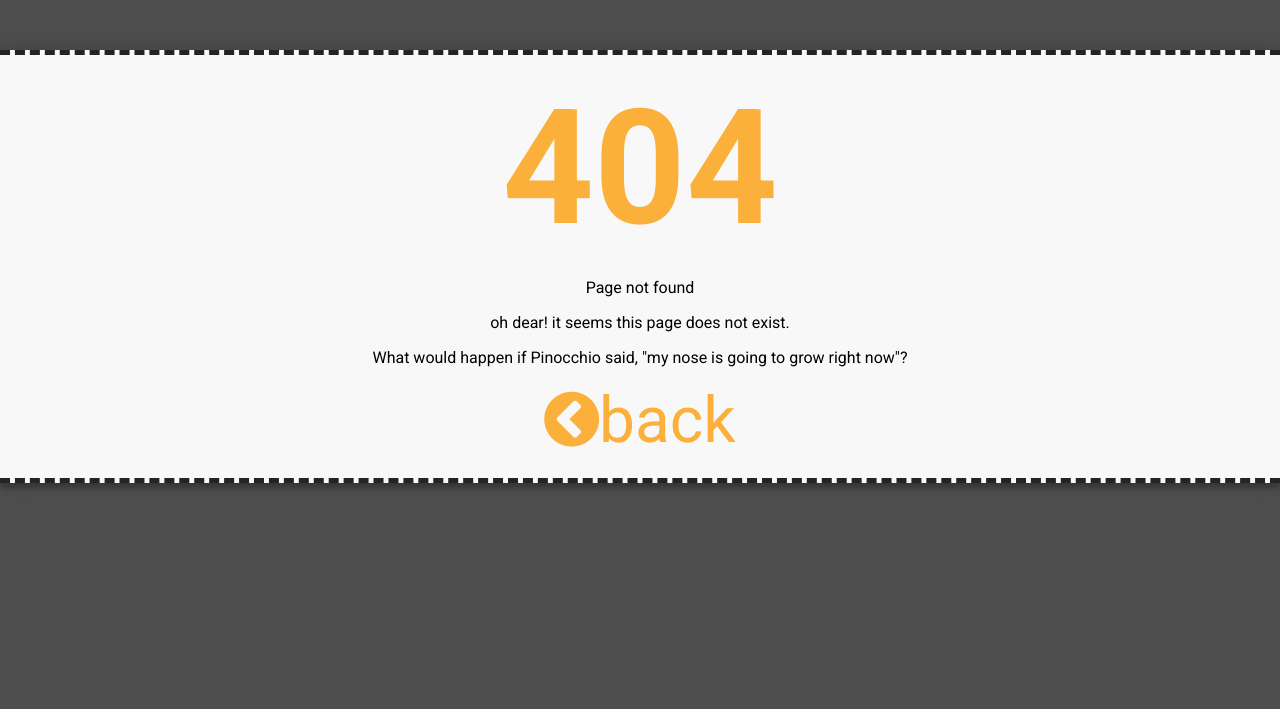
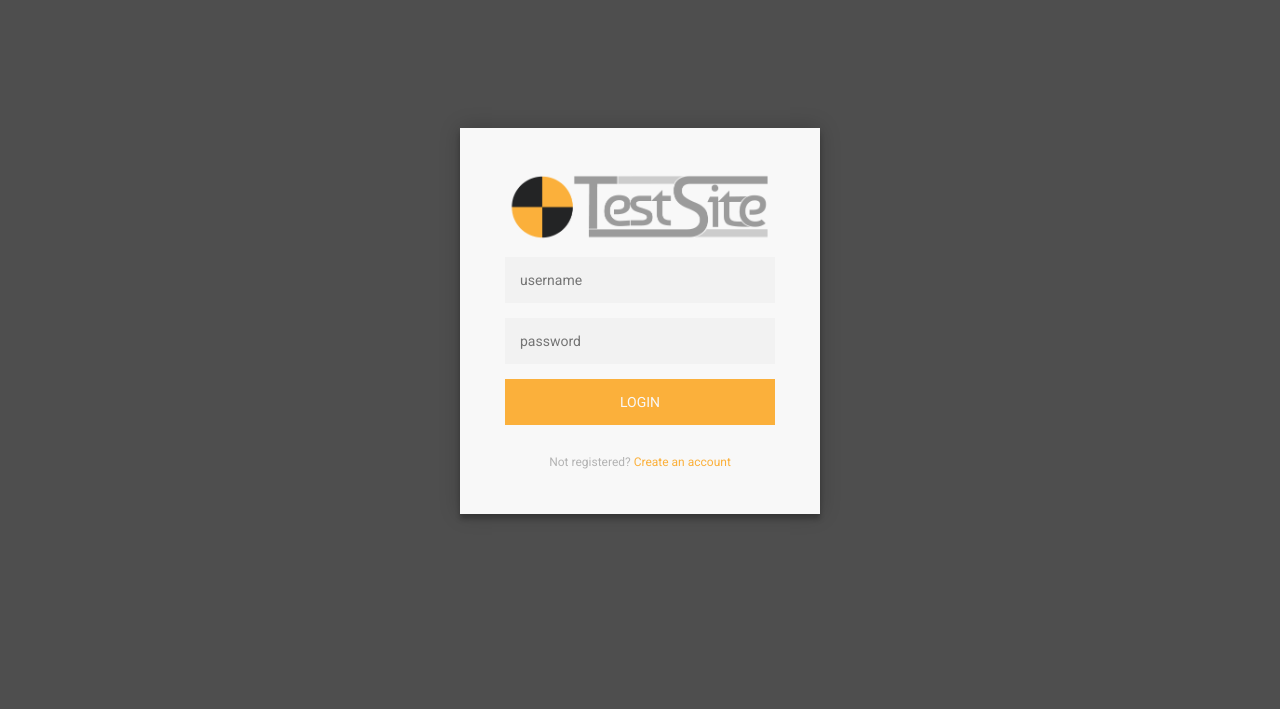
Before and after one commit to craftycal/testsite, a PHP site: page / in a window 1280 px wide. Shown: the top 709 px of the page. After the commit the page ends 520 px from the top, so only its background shows below. Run offline with PHP 8.4, Linux system fonts and the light colour scheme.

Commit message:
login start

```diff
--- a/app/controllers/pageController.php
+++ b/app/controllers/pageController.php
@@ -33,5 +33,27 @@
 			// Includes the master template and injects relevent template content.
 			require_once( APPROOT . 'app/templates/master.php' );
 		}
+
+	public function mustBeLoggedIn() {
+
+		// If you are not logged in
+		if( !isset($_SESSION['id']) ) {
+			// Redirect the user to the login page
+			header('Location: ?p=landing');
+			die();
+		}
+
+	}
+
+	public function mustBeLoggedOut() {
+
+		// If you are not logged in
+		if( isset($_SESSION['id']) ) {
+			// Redirect the user to the login page
+			header('Location: ?p=feed');
+			die();
+		}
+
+	}
 	}
 ?>
--- a/app/templates/landingPage.php
+++ b/app/templates/landingPage.php
@@ -1,21 +1,37 @@
 
 
 		<div class="login-page">
+
 		  <div class="form">
 		  	<img id="landing-logo" src="img/logo-ts.png" alt="test site logo">
-		    <form class="register-form">
-		      <input type="text" placeholder="username"/>
-		      <input type="password" placeholder="password"/>
-		      <input type="text" placeholder="email address"/>
-		      <input type="checkbox" name="tandc" id="tac_check"><label id="tac_message">agree to terms and conditions</label>
-		      <button>create</button>
+
+		    <form action="?p=landing" method="post" class="register-form">
+		      <input type="text" name="username" placeholder="username"/>
+		      <input type="password" name="password" placeholder="password"/>
+		      <input type="text" name="email" placeholder="email address"/>
+		      <input type="checkbox" name="terms" id="tac_check"><label id="tac_message">agree to terms and conditions</label>
+		      <input type="submit" class="button_style" name="create" value="create">
 		      <p class="message">Already registered? <a href="#">Sign In</a></p>
 		    </form>
-		    <form class="login-form">
-		      <input type="text" placeholder="username"/>
-		      <input type="password" placeholder="password"/>
-		      <button>login</button>
+
+		    <form action="?p=landing" method="post" class="login-form">
+		    	<input type="text" name="username" placeholder="username"/>
+		    		<?php if( isset($usernameMessage) ): ?>
+		    			<p> <?= $usernameMessage ?> </p>
+		    		<?php endif ?>
+
+		      <input type="password" name="password" placeholder="password"/>
+		    		<?php if( isset($passwordMessage) ): ?>
+		    			<p> <?= $passwordMessage ?> </p>
+		    		<?php endif ?>
+
+					<?php if( isset($loginMessage) ): ?>
+						<p> <?= $loginMessage ?> </p>
+					<?php endif ?>
+
+		      <input type="submit" class="button_style" name="login" value="Login">
 		      <p class="message">Not registered? <a href="#">Create an account</a></p>
 		    </form>
 		  </div>
+
 		</div>
--- a/app/templates/pageNotFound.php
+++ b/app/templates/pageNotFound.php
@@ -3,7 +3,8 @@
 		<div id="error-box">
 			<h1 id="error-head">404</h1>
 			<p>Page not found</p>
-			<p>oh dear! it seems this page does not exist.</p>
+			<p>It seems this page does not exist, so here's a paradox for your time:</p>
 			<p>What would happen if Pinocchio said, "my nose is going to grow right now"?</p>
-			<a href="/?p=feedPage" id="error-back"><i class="fa fa-chevron-circle-left" aria-hidden="true"></i>back</a>
+			<p>Baffling isn't it, kind of like how you got here.</p>
+			<a href="?p=feed" id="error-back"><i class="fa fa-chevron-circle-left" aria-hidden="true"></i>back</a>
 		</div>
--- a/app/templates/projectPage.php
+++ b/app/templates/projectPage.php
@@ -1,9 +1,9 @@
 
 		<div id="bar">
 			<img src="img/logo-ts.png" alt="test site logo">
-			<a id="back-button" href="/?p=feedPage"><i class="fa fa-chevron-circle-left" aria-hidden="true"></i></a>
+			<a id="back-button" href="#"><i class="fa fa-chevron-circle-left" aria-hidden="true"></i></a>
 			<div id="navigation">
-				<a href="index.html" id="log-out">Log Out</a>
+				<a href="?p=landing" id="log-out">Log Out</a>
 			</div>
 		</div>
 
--- a/css/styles.css
+++ b/css/styles.css
@@ -183,11 +183,11 @@ body {
 	margin-top: 0;
 }
 
-.form button {
+.button_style {
   	font-family: "Roboto", sans-serif;
   	text-transform: uppercase;
   	outline: 0;
-  	background: #FBB03B;
+  	background: #FBB03B !important;
   	width: 100%;
   	border: 0;
   	padding: 15px;
@@ -196,8 +196,8 @@ body {
   	cursor: pointer;
 }
 
-.form button:hover,.form button:active,.form button:focus {
-  	background: #4E4E4E;
+.button_style:hover {
+  	background: #4E4E4E !important;
 }
 
 .form .message {
@@ -565,28 +565,6 @@ form h2 {
 }
 
 
-
-
-
-
-
-
-
-
-
-
-
-
-
-
-
-
-
-
-
-
-
-
 /*  404  */
 
 #error-head {
@@ -608,7 +586,7 @@ form h2 {
 }
 #error-back {
 	font-family: "Roboto", sans-serif;
-	font-size: 4em;
+	font-size: 2em;
 	color: #FBB03B;
 	text-decoration: none;
 }
--- a/index.php
+++ b/index.php
@@ -1,14 +1,19 @@
 <?php
+
+session_start();
 
 	define( 'APPROOT', dirname(__FILE__) . '/' );
 
-	// Include the master page controller
+	$dbc = new mysqli('localhost', 'root', '', 'testsite_data');
+
+	// include master page controller
 	require_once( APPROOT . 'app/controllers/pageController.php' );
 	$pageObj;
 
-	// is page specified if not direct to landing page
-	$requestedPage = isset( $_GET['p'] ) ? $_GET['p'] : 'landingPage';
+	// if page is not specified direct to landing page                   + need to add if logged in redirect to feedPage
+	$requestedPage = isset( $_GET['p'] ) ? $_GET['p'] : 'landing';
 	switch( strtolower( $requestedPage ) ) {
+
 		case 'landing':
 			$pageObj = new page( 'landingPage', 'Welcome to testsite, login to get started.' );
 			break;
--- a/js/script.js
+++ b/js/script.js
@@ -1,20 +1,21 @@
 $(document).ready(function(){
 
-
+// toggle login and regeister
 	$('.message a').click(function(){
 	   $('form').animate({height: "toggle", opacity: "toggle"}, "slow");
 	});
 
-
+// close new project popup form
 	$('#back-to-feed').click(function() {
-    	document.location = 'feed.html';
+    	$('.popup-form').toggle();
 	});
 
-
+// open new project popup form
 	$('#new-project-button').click(function() {
 		$('.popup-form').toggle();
 	});
 
+// show comment box
 	$('#comment-form-controler').click(function() {
 		$('#comment-form').slideToggle();
 	});
```
Also changed, not shown: app/controllers/landingController.php (added, +111 -0 lines), app/templates/feedPage.php (+9 -10 lines).
